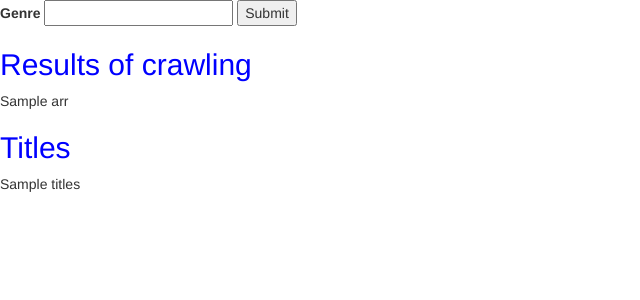
After one commit to kho0810/likelion_Web, a Flask app: template app/templates/forth.html in a window 1280 px wide. The commit adds this page. Shown: the top 300 px of the page, without its empty margins (0-640 px from the left). Run offline with Flask 2, Linux system fonts and the light colour scheme; the template is opened without the code that fills it: most values are stand-ins (such as "Sample title", 1, 10 or a date in 2020); form fields are guessed from the names that the template uses; parts of the project's set-up code (start-up, migrations or seed data) failed here and were passed over; some libraries are stand-ins or nearby versions.

Commit message:
no message

```diff
--- a/app/templates/first.html
+++ b/app/templates/first.html
@@ -1,4 +1,4 @@
-{% extends "index.html" %}
+{% extends "head.html" %}
 
 {% block body %}
 <div class="containter">
--- /dev/null
+++ b/app/templates/forth.html
@@ -0,0 +1,28 @@
+{% extends "head.html" %}
+{% block body %}
+<form action="{{ url_for('forth') }}" method='POST'>
+	{{ form.hidden_tag() }}
+
+	{{ form.genre.label }}
+	{{ form.genre }}
+
+	{{ form.submit }}
+</form>
+
+{% for message in form.genre.errors %}
+<div>{{message}}</div>
+{% endfor %}
+
+{% if arr %}
+<h2>Results of crawling</h2>
+{% for i in arr %}
+{{i}}<br>
+{% endfor %}
+{% endif %}
+
+{% if titles %}
+<h2>Titles</h2>
+{{titles}}
+{% endif %}
+
+{% endblock %}
--- a/app/templates/second.html
+++ b/app/templates/second.html
@@ -1,4 +1,4 @@
-{% extends "index.html" %}
+{% extends "head.html" %}
 {% block body %}
 <div class="containter">
 	<div class="row">
--- a/app/templates/third.html
+++ b/app/templates/third.html
@@ -29,7 +29,7 @@
 	<div class="flash">{{message}}</div>
 	{% endfor %}
 
-	<form action="{{ url_for('third') }}" method='post'>
+	<form action="{{ url_for('third') }}" method='POST'>
 		{{ form.hidden_tag() }}
 
 		{{ form.name.label }}
--- a/app/views.py
+++ b/app/views.py
@@ -4,7 +4,10 @@ import urllib2
 from bs4 import BeautifulSoup
 from flaskext import wtf
 from flaskext.wtf import Form, TextField, TextAreaField, \
-    SubmitField, validators, ValidationError
+    SubmitField, validators, ValidationError, IntegerField
+import sys
+reload(sys)
+sys.setdefaultencoding('utf-8')
 
 
 class ContactForm(Form):
@@ -105,6 +108,36 @@ def third():
     return render_template('third.html', form=form)
 
 
+class NaverForm(Form):
+    genre = IntegerField(
+        "genre", [validators.Required("Please enter genre number.")])
+    submit = SubmitField("Send")
+
+
+@app.route('/forth', methods=['GET', 'POST'])
+def forth():
+    form = NaverForm()
+    if request.method == 'POST':
+        if not form.validate():
+            return render_template('forth.html', form=form)
+        else:
+            # crawl
+            url = "http://news.naver.com/main/list.nhn?mode=LSD&mid=sec&sid1=" + str(form.genre.data)
+            htmltext = urllib2.urlopen(url).read()
+            soup = BeautifulSoup(htmltext, from_encoding="utf-8")
+
+            arr = []
+
+            titles = soup.find_all('a', 'nclicks(fls.list)')
+            for tag in titles:
+                if len(tag.get_text()) != 0:
+                    arr.append(tag.get_text())
+            return render_template('forth.html', arr=arr, form=form,
+                titles=titles)
+
+    return render_template('forth.html', form=form)
+
+
 @app.errorhandler(404)
 def page_not_found(e):
     """Return a custom 404 error."""
```
Also changed, not shown: 1 other file.
